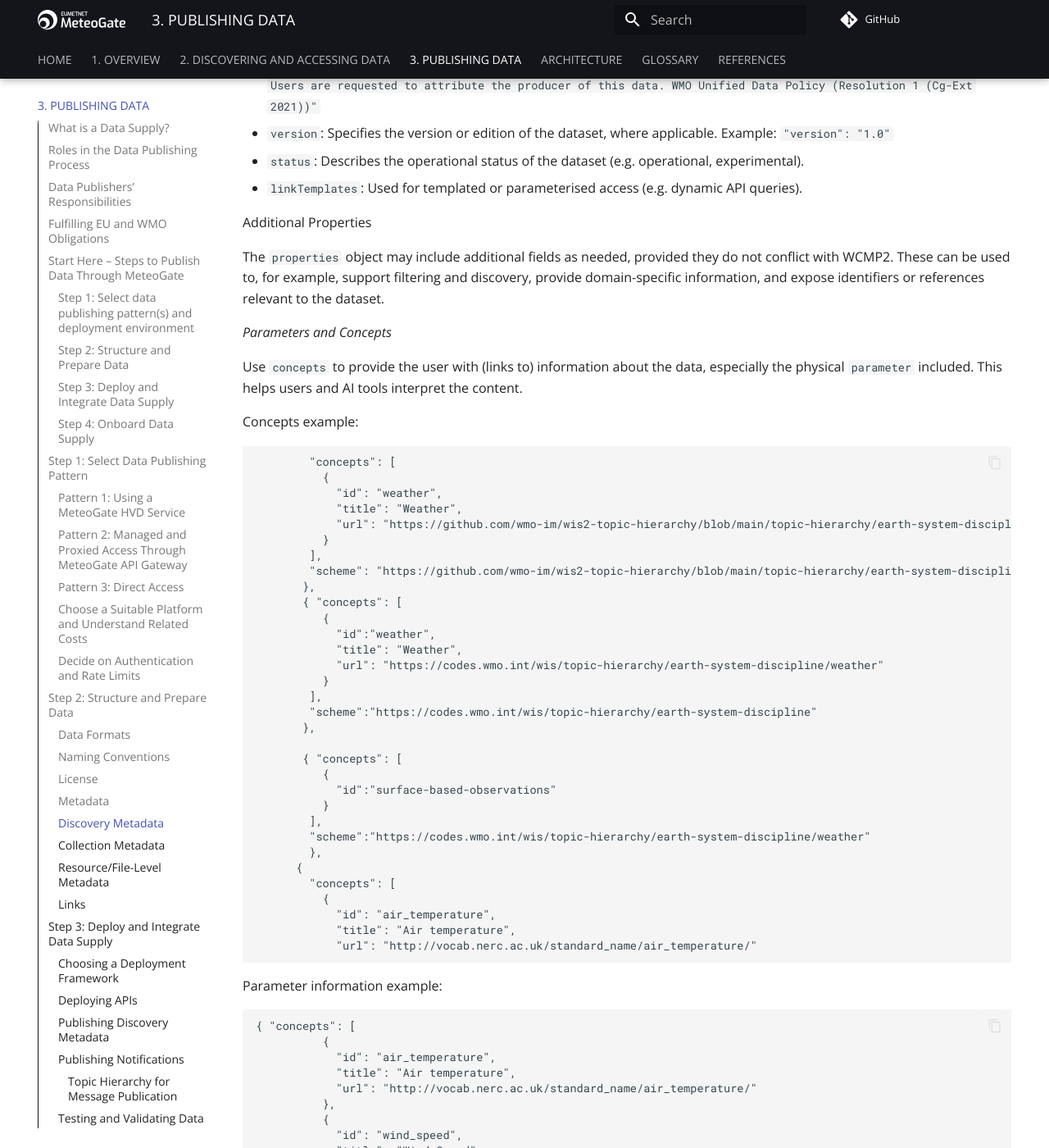
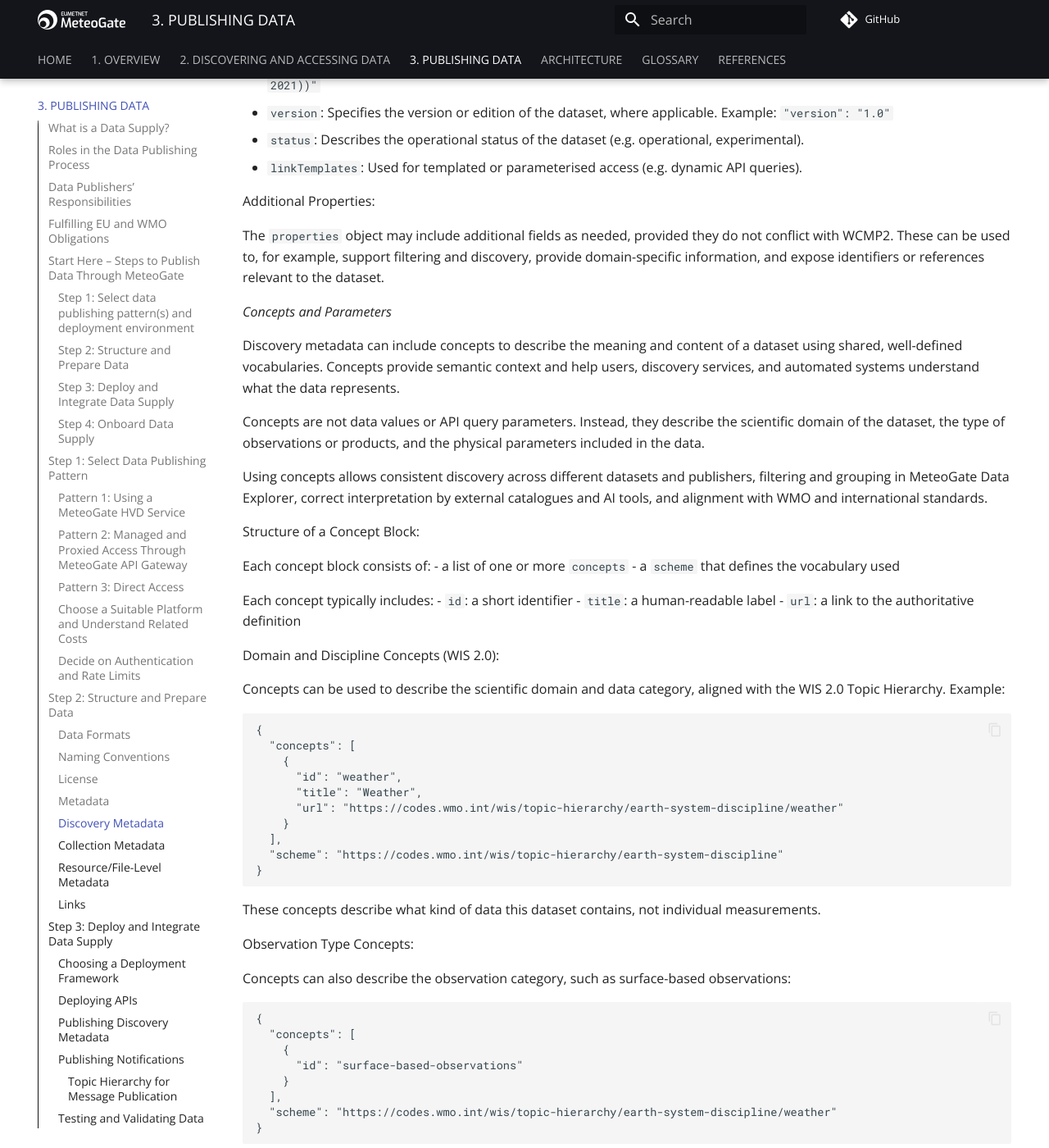
Before and after one commit to EUMETNET/meteogate-documentation, an MkDocs documentation site: the page built from docs/3-publishing-data.md, in a window 1280 px wide and 1400 px high, scrolled down 13106 px. Shown: the whole window at 82% size. Built offline with MkDocs 1.6.1 and Material for MkDocs 9.7.7, drawn with Linux system fonts in a browser that asks for light colours; comment, search, counter and statistics services are not loaded; some of the changed text lies outside the part shown.

Commit message:
Update 3-publishing-data.md

````diff
--- a/docs/3-publishing-data.md
+++ b/docs/3-publishing-data.md
@@ -342,14 +342,14 @@ The `properties` object contains the core descriptive metadata for a dataset. Th
 
 All discovery metadata records **must include the required properties** defined by the WMO Core Metadata Profile (WCMP) Version 2. Additional optional properties may be included where relevant. A complete and authoritative list is available in the [WMO Core Metadata Profile (WCMP) Version 2](https://wmo-im.github.io/wcmp2/).
 
-Required Properties
+Required Properties:
 
 The following properties are required for all dataset-level discovery metadata records:
 
 - `type`: Describes the resource type described by the WCMP record. Example: `"type": "Dataset"`
 - `title`: A human-readable name of the dataset. Example: `"title": "Land surface weather observations"`
 - `description`: A free-text summary description of the dataset. Example: `"description":"Land surface observations measured at automatic and manual weather stations of EUMETNET Members and their trusted partners (last 24 hours only)"`
-- `themes`:
+- `themes`: Thematic classification of the dataset, typically aligned with WMO or domain-specific vocabularies.
 - `geometry`: Describes the geospatial extent of the dataset using GeoJSON geometry. This allows users to discover datasets based on spatial coverage. Example:
 
 ```
@@ -380,8 +380,7 @@ The following properties are required for all dataset-level discovery metadata r
   `interval` defines the temporal coverage.
   `resolution` uses ISO 8601 duration format (e.g. PT10M, PT1H).
 - `contacts`: Provides contact information for the dataset, enabling users to request support, report issues, or seek clarification. Contacts should include at least one responsible organisation or role. If the API is proxied through the MeteoGate Gateway, include contact details for the MeteoGate service desk _in addition_ to contact details for your organisation.
-- `keywords`: Include `"keyword": "meteogate"` to tag datasets as part of the MeteoGate system.
-- `created`: Indicates when the metadata record was created. Example:`"created": "2025-06-04T14:00:00Z"`
+- `keywords`: Include `"meteogate"` to tag datasets as part of the MeteoGate system. Additional keywords may also be provided (optional).
 - `licence`: Include the licence under which the dataset is made available. Example: `"licence": "CC BY 4.0"`.
 - `links` (Required): Links provide access to the data, documentation, licences, and related resources, including e.g. canonical data access URLs, API endpoints, human-readable documentation, and licence information.
 
@@ -396,15 +395,15 @@ Include a link to API docs (e.g., the Swagger docs for the API). This link shoul
 }
 ```
 
-Conditionally Required Properties
+Conditionally Required / Strongly Recommended Properties:
 
 - `wmo:dataPolicy`: Specifies whether the dataset is classified as `core` or `recommended`, in accordance with the [WMO Unified Data Policy, Resolution 1 (Cg-Ext(2021))](https://library.wmo.int/idurl/4/58009). Note that core data must be open access and recommended data may be open or access-controlled. This classification is independent of access control. Example: `"wmo:dataPolicy": "recommended"`
+- `created`: Indicates when the metadata record was created. Example:`"created": "2025-06-04T14:00:00Z"`
 
-Optional Properties
+Optional Properties:
 
 These properties are optional according to WCMP2, but are strongly recommended for MeteoGate datasets.
 
-- `keywords`: Other keywords, tags or key phrases describing the dataset.
 - `language`: Language of the metadata, e.g. `"language":"en"`.
 - `updated`: Indicate when the metadata record was created and last updated. Example:`"updated": "2025-06-04T14:00:00Z"`
 - `rights`: A human-readable statement describing usage rights not fully covered by the licence. Example: `"rights": "Users are granted free and unrestricted access to this data, without charge and with no conditions on use. Users are requested to attribute the producer of this data. WMO Unified Data Policy (Resolution 1 (Cg-Ext 2021))"`
@@ -412,73 +411,94 @@ These properties are optional according to WCMP2, but are strongly recommended f
 - `status`: Describes the operational status of the dataset (e.g. operational, experimental).
 - `linkTemplates`: Used for templated or parameterised access (e.g. dynamic API queries).
 
-Additional Properties
+Additional Properties:
 
 The `properties` object may include additional fields as needed, provided they do not conflict with WCMP2. These can be used to, for example, support filtering and discovery, provide domain-specific information, and expose identifiers or references relevant to the dataset.
 
-*Parameters and Concepts*
+*Concepts and Parameters*
 
-Use `concepts` to provide the user with (links to) information about the data, especially the physical `parameter` included. This helps users and AI tools interpret the content.
+Discovery metadata can include concepts to describe the meaning and content of a dataset using shared, well-defined vocabularies. Concepts provide semantic context and help users, discovery services, and automated systems understand what the data represents.
 
-Concepts example:
+Concepts are not data values or API query parameters. Instead, they describe the scientific domain of the dataset, the type of observations or products, and the physical parameters included in the data.
 
+Using concepts allows consistent discovery across different datasets and publishers, filtering and grouping in MeteoGate Data Explorer, correct interpretation by external catalogues and AI tools, and alignment with WMO and international standards.
+
+Structure of a Concept Block:
+
+Each concept block consists of:
+- a list of one or more `concepts`
+- a `scheme` that defines the vocabulary used
+
+Each concept typically includes:
+- `id`: a short identifier
+- `title`: a human-readable label
+- `url`: a link to the authoritative definition
+
+Domain and Discipline Concepts (WIS 2.0):
+
+Concepts can be used to describe the scientific domain and data category, aligned with the WIS 2.0 Topic Hierarchy. Example:
 ```
-        "concepts": [
-          {
-            "id": "weather",
-            "title": "Weather",
-            "url": "https://github.com/wmo-im/wis2-topic-hierarchy/blob/main/topic-hierarchy/earth-system-discipline/weather"
-          }
-        ],
-        "scheme": "https://github.com/wmo-im/wis2-topic-hierarchy/blob/main/topic-hierarchy/earth-system-discipline"
-       },
-       { "concepts": [
-          {
-            "id":"weather",
-            "title": "Weather",
-            "url": "https://codes.wmo.int/wis/topic-hierarchy/earth-system-discipline/weather"
-          }
-        ],
-        "scheme":"https://codes.wmo.int/wis/topic-hierarchy/earth-system-discipline"
-       },
+{
+  "concepts": [
+    {
+      "id": "weather",
+      "title": "Weather",
+      "url": "https://codes.wmo.int/wis/topic-hierarchy/earth-system-discipline/weather"
+    }
+  ],
+  "scheme": "https://codes.wmo.int/wis/topic-hierarchy/earth-system-discipline"
+}
+```
+These concepts describe what kind of data this dataset contains, not individual measurements.
 
-       { "concepts": [
-          {
-            "id":"surface-based-observations"
-          }
-        ],
-        "scheme":"https://codes.wmo.int/wis/topic-hierarchy/earth-system-discipline/weather"
-        },
-      {
-        "concepts": [
-          {
-            "id": "air_temperature",
-            "title": "Air temperature",
-            "url": "http://vocab.nerc.ac.uk/standard_name/air_temperature/"
+Observation Type Concepts:
+
+Concepts can also describe the observation category, such as surface-based observations:
+```
+{
+  "concepts": [
+    {
+      "id": "surface-based-observations"
+    }
+  ],
+  "scheme": "https://codes.wmo.int/wis/topic-hierarchy/earth-system-discipline/weather"
+}
 ```
 
-Parameter information example:
+Parameter Concepts (Physical Variables):
+
+Physical parameters included in the dataset should be described using a recognised vocabulary, such as NERC standard names.
+
+Examples:
 ```
-{ "concepts": [
-          {
-            "id": "air_temperature",
-            "title": "Air temperature",
-            "url": "http://vocab.nerc.ac.uk/standard_name/air_temperature/"
-          },
-          {
-            "id": "wind_speed",
-            "title": "Wind Speed",
-            "url": "http://vocab.nerc.ac.uk/standard_name/wind_speed/"
-          },
-          {
-            "id": "wind_to_direction",
-            "title": "Wind to diection",
-            "url": "http://vocab.nerc.ac.uk/standard_name/wind_to_direction/"
-          }
-                    ],
-        "scheme": "https://vocab.nerc.ac.uk/standard_name"
-      }
+{
+  "concepts": [
+    {
+      "id": "air_temperature",
+      "title": "Air temperature",
+      "url": "http://vocab.nerc.ac.uk/standard_name/air_temperature/"
+    },
+    {
+      "id": "wind_speed",
+      "title": "Wind speed",
+      "url": "http://vocab.nerc.ac.uk/standard_name/wind_speed/"
+    },
+    {
+      "id": "wind_to_direction",
+      "title": "Wind direction",
+      "url": "http://vocab.nerc.ac.uk/standard_name/wind_to_direction/"
+    }
+  ],
+  "scheme": "https://vocab.nerc.ac.uk/standard_name"
+}
 ```
+These concepts indicate which physical quantities are available somewhere in the dataset, not how to query them.
+
+Best Practices:
+- Use well-known, authoritative vocabularies wherever possible.
+- Include only concepts that genuinely apply to the dataset.
+- Keep concepts stable over time to support long-term discovery.
+- Avoid duplicating information already expressed in the topic hierarchy unless it adds semantic clarity.
 
 *Access Control*
 
````
